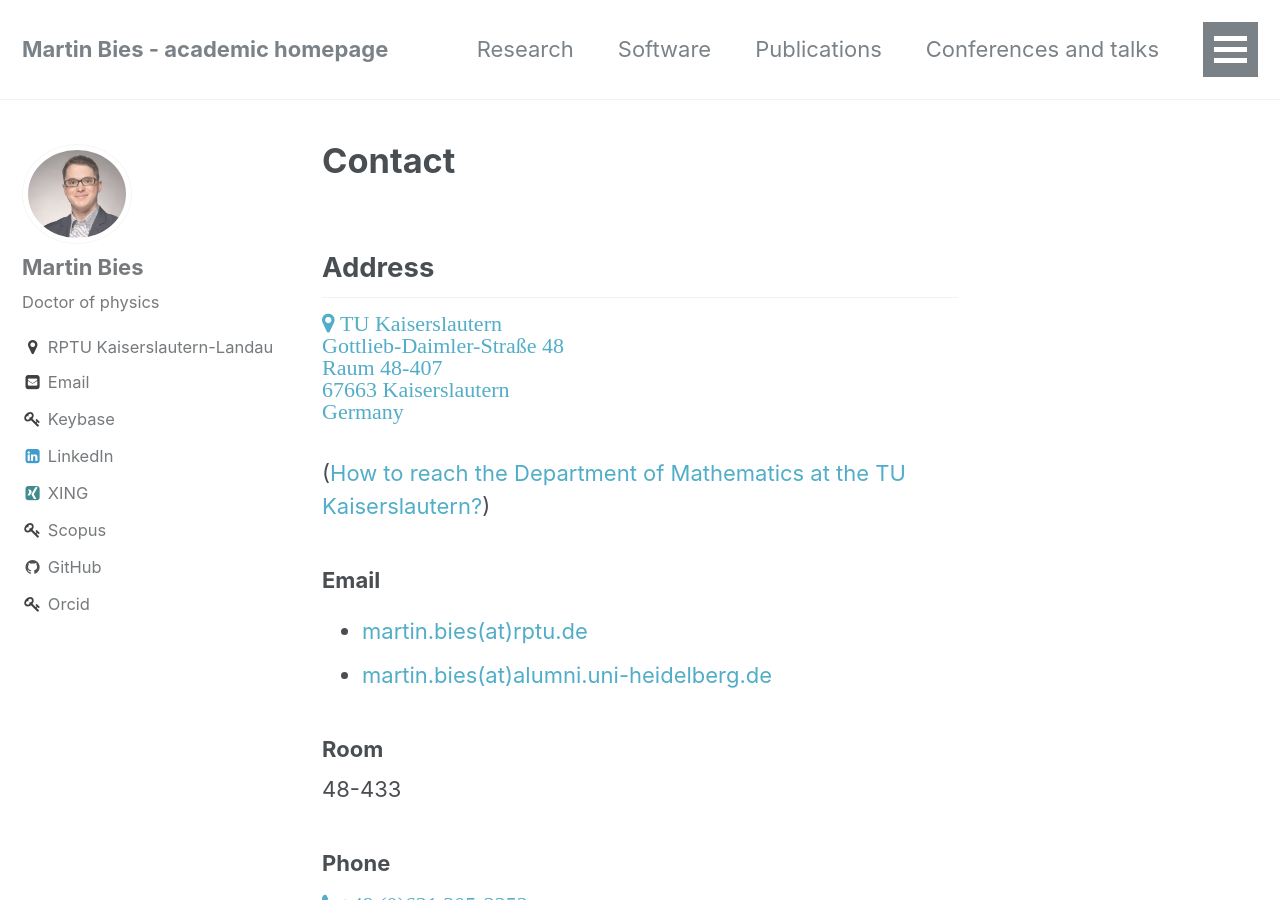
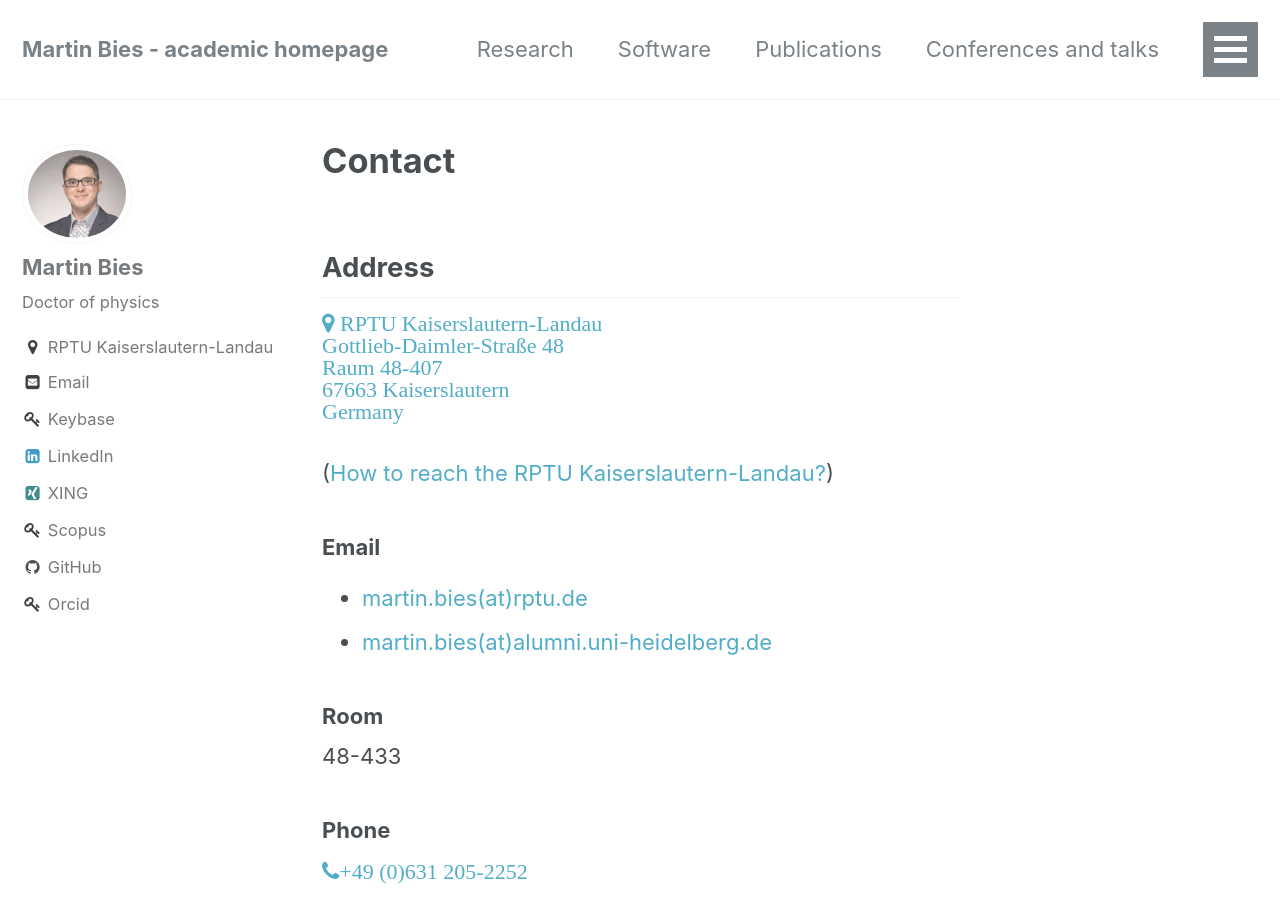
Before and after one commit to MartinBies/MartinBies.github.io, a Jekyll site: the page built from _pages/contact.md, in a window 1280 px wide and 900 px high. Built offline with Jekyll 4.4.1, drawn with Linux system fonts in a browser that asks for light colours.

Commit message:
Update contact details

```diff
--- a/_pages/contact.md
+++ b/_pages/contact.md
@@ -8,7 +8,7 @@ permalink: /contact/
 
 <a class="social-btn" style="white-space: nowrap" href="https://www.google.com/maps/place/Gottlieb-Daimler-Stra%C3%9Fe+48,+67663+Kaiserslautern/@49.4238948,7.7505619,17z/data=!3m1!4b1!4m5!3m4!1s0x47966d4fcb567097:0x9e57032bea341dc1!8m2!3d49.4238948!4d7.7527506?hl=en" rel="noopener noreferrer">
 <i class="fa fa-fw fa-map-marker" aria-hidden="true">
-TU Kaiserslautern<br>
+RPTU Kaiserslautern-Landau<br>
 Gottlieb-Daimler-Straße 48<br>
 Raum 48-407<br>
 67663 Kaiserslautern<br>
@@ -18,7 +18,7 @@ Germany<br>
 <br>
 
 
-([How to reach the Department of Mathematics at the TU Kaiserslautern?](https://www.uni-kl.de/en/routes-and-means-of-transport))
+([How to reach the RPTU Kaiserslautern-Landau?](https://rptu.de/en/routes-and-means-of-transport))
 
 ### Email
 
```
Also changed, not shown: _pages/cv.md (+1 -1 lines).
